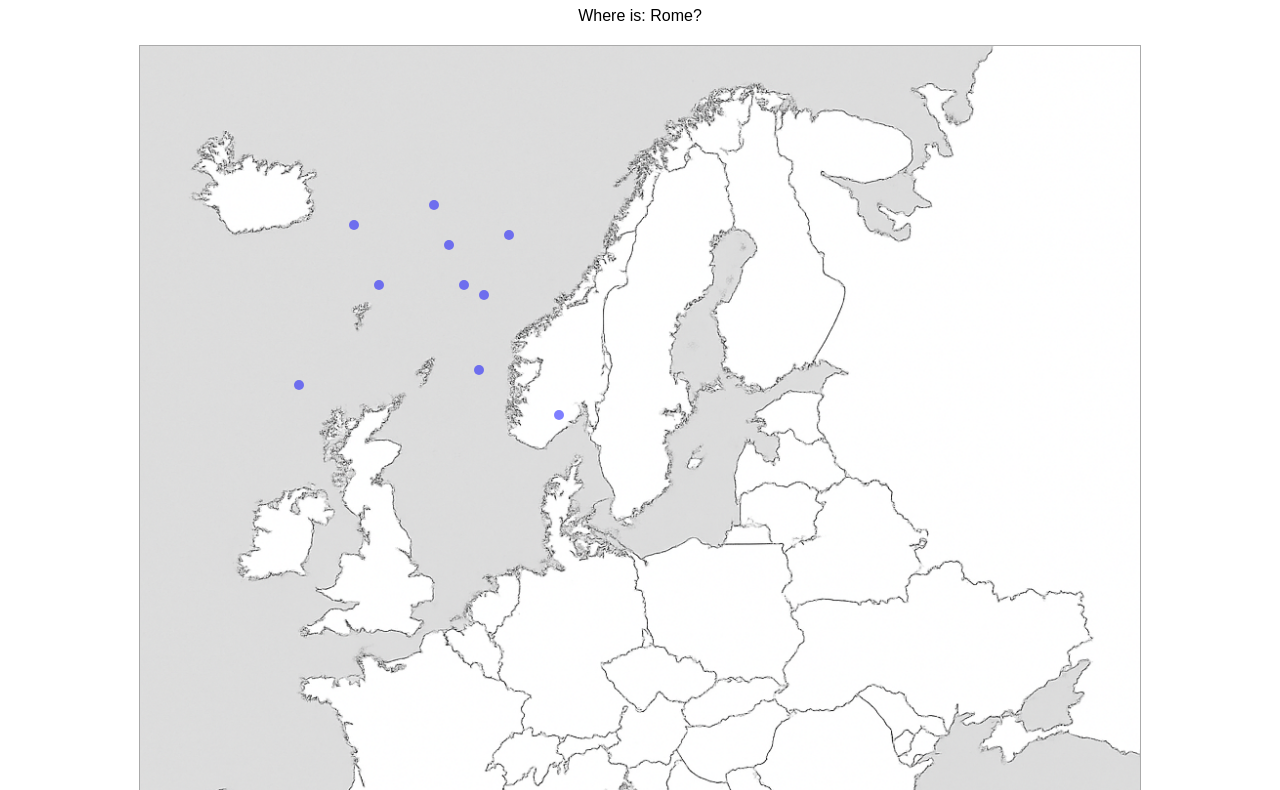
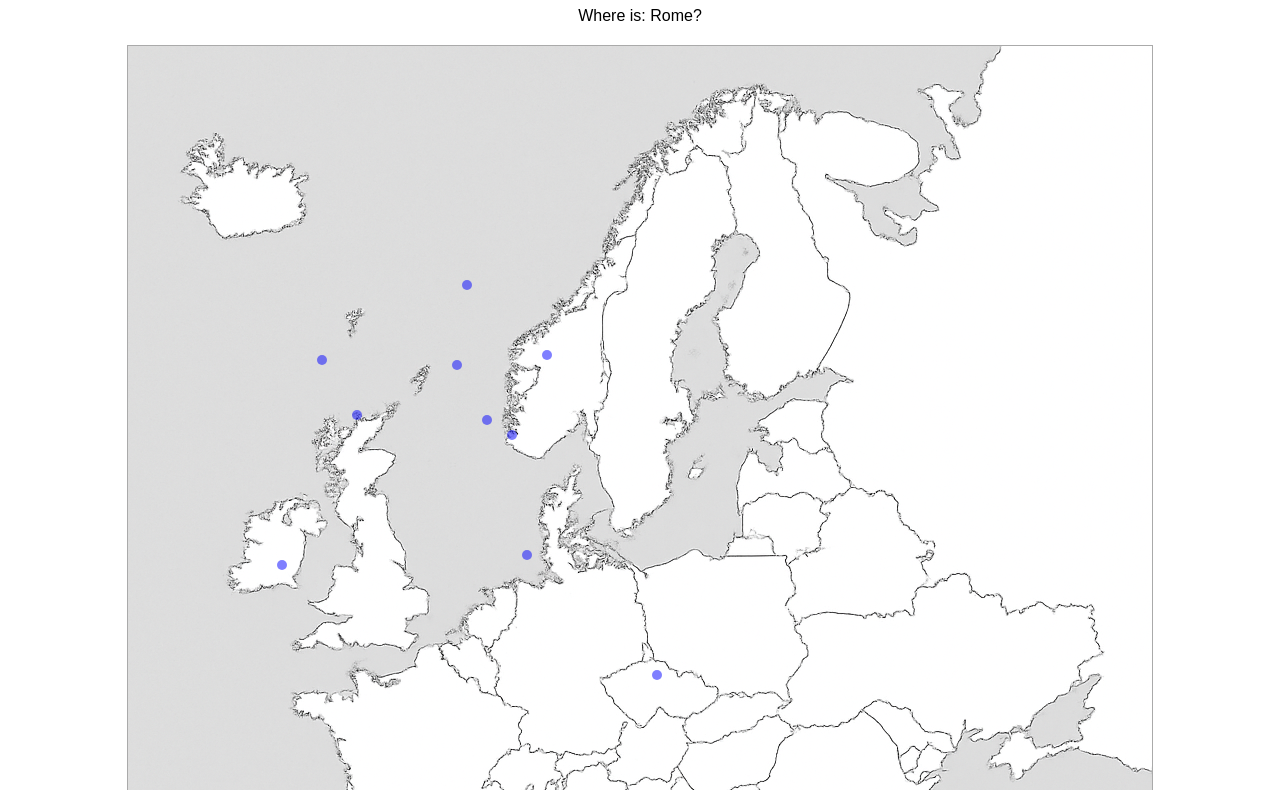
Before and after one commit to Doma187/interactive-map-quiz, a plain HTML site: page index.html in a window 1280 px wide. Shown: the part 73-863 px from the top of the page. Drawn offline with Linux system fonts and the light colour scheme.

Commit message:
Add files via upload

```diff
--- a/index.html
+++ b/index.html
@@ -4,11 +4,11 @@
 <head>
   <meta charset="UTF-8" />
   <meta name="viewport" content="width=device-width, initial-scale=1.0" />
-  <title>Europe Map Quiz (10 Precise Locations)</title>
+  <title>Europe Map Quiz (Precise 1024x1024)</title>
   <style>
     body { font-family: Arial, sans-serif; text-align: center; }
     #map-container { position: relative; display: inline-block; }
-    #map { width: 90vw; max-width: 1000px; border: 1px solid #aaa; }
+    #map { width: 1024px; height: 1024px; border: 1px solid #aaa; }
     .feedback { margin-top: 20px; font-size: 1.2em; font-weight: bold; }
     .marker, .click-point {
       position: absolute;
@@ -30,7 +30,7 @@
   </style>
 </head>
 <body>
-  <h1>Europe Interactive Map Quiz (10 Cities)</h1>
+  <h1>Europe Map Quiz (10 Cities - Precise)</h1>
   <div id="question-display">Where is: <span id="question"></span>?</div>
   <div id="map-container">
     <img id="map" src="europe-map.png" alt="Map of Europe" />
@@ -46,16 +46,16 @@
     const mapContainer = document.getElementById("map-container");
 
     const points = [
-      { name: "London", x: 215, y: 180 },
-      { name: "Paris", x: 240, y: 240 },
-      { name: "Berlin", x: 310, y: 200 },
-      { name: "Rome", x: 340, y: 325 },
-      { name: "Madrid", x: 160, y: 340 },
-      { name: "Vienna", x: 325, y: 240 },
-      { name: "Budapest", x: 345, y: 250 },
-      { name: "Warsaw", x: 370, y: 190 },
-      { name: "Athens", x: 420, y: 370 },
-      { name: "Copenhagen", x: 295, y: 160 }
+      { name: "London", x: 195, y: 315 },
+      { name: "Paris", x: 230, y: 370 },
+      { name: "Berlin", x: 330, y: 320 },
+      { name: "Rome", x: 400, y: 510 },
+      { name: "Madrid", x: 155, y: 520 },
+      { name: "Vienna", x: 360, y: 375 },
+      { name: "Budapest", x: 385, y: 390 },
+      { name: "Warsaw", x: 420, y: 310 },
+      { name: "Athens", x: 530, y: 630 },
+      { name: "Copenhagen", x: 340, y: 240 }
     ];
 
     let currentIndex = 0;
```
